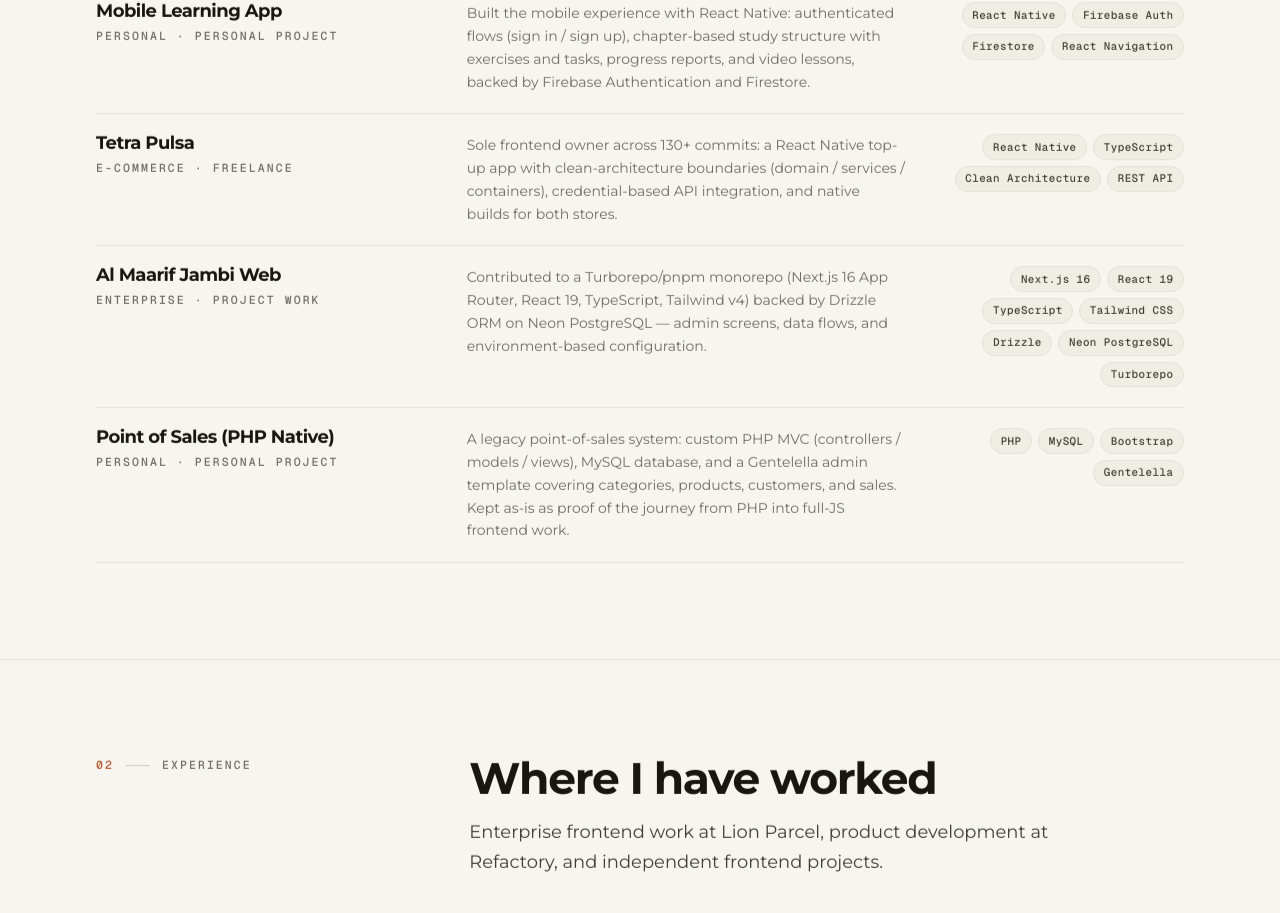
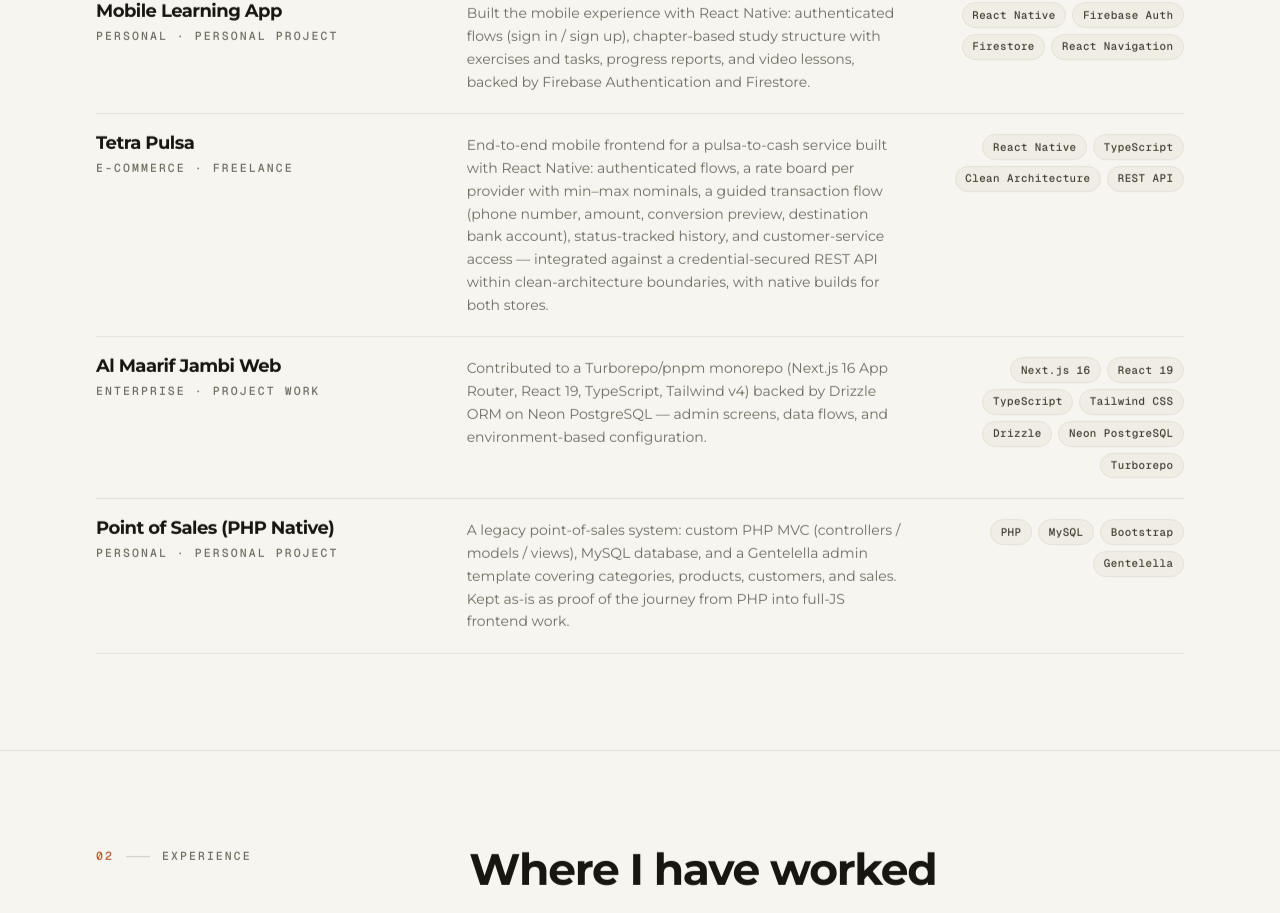
Before and after one commit to fuadrifki/my-portfolio, a Next.js app: page / in a window 1280 px wide. Shown: the part 3639-4552 px from the top of the page. Built offline with nearby package versions, Linux system fonts and the light colour scheme.

Commit message:
feat: rewrite tetra pulsa description around the product
- focus on pulsa-conversion flow instead of commit count

```diff
--- a/src/data/portfolio.ts
+++ b/src/data/portfolio.ts
@@ -419,12 +419,12 @@ export const projects: Project[] = [
       id: "Mobile Frontend Developer (Freelance)"
     },
     summary: {
-      en: "A cross-platform mobile top-up app for Android and iOS, delivered end to end as the sole frontend contributor.",
-      id: "Aplikasi pulsa lintas platform untuk Android dan iOS, dikerjakan menyeluruh dari awal sampai akhir sebagai satu-satunya kontributor frontend."
+      en: "A pulsa-conversion mobile app for Android and iOS: check live provider rates, convert phone credit, and track bank-transfer payouts.",
+      id: "Aplikasi konversi pulsa untuk Android dan iOS: cek kurs provider terkini, tukar pulsa, dan lacak pembayaran via transfer bank."
     },
     description: {
-      en: "Sole frontend owner across 130+ commits: a React Native top-up app with clean-architecture boundaries (domain / services / containers), credential-based API integration, and native builds for both stores.",
-      id: "Pemilik tunggal frontend dalam 130+ commit: aplikasi pulsa React Native dengan batas clean architecture (domain / services / containers), integrasi API berbasis kredensial, dan build native untuk kedua toko aplikasi."
+      en: "End-to-end mobile frontend for a pulsa-to-cash service built with React Native: authenticated flows, a rate board per provider with min–max nominals, a guided transaction flow (phone number, amount, conversion preview, destination bank account), status-tracked history, and customer-service access — integrated against a credential-secured REST API within clean-architecture boundaries, with native builds for both stores.",
+      id: "Frontend mobile end-to-end untuk layanan tukar pulsa menjadi saldo dengan React Native: alur terautentikasi, papan kurs per provider dengan batas minimal–maksimal nominal, alur transaksi terpandu (nomor HP, nominal, pratinjau konversi, rekening bank tujuan), riwayat berstatus, dan akses layanan pelanggan — terintegrasi ke REST API berkredensial dalam batas clean architecture, dengan build native untuk kedua toko aplikasi."
     },
     stack: ["React Native", "TypeScript", "Clean Architecture", "REST API"]
   },
```
